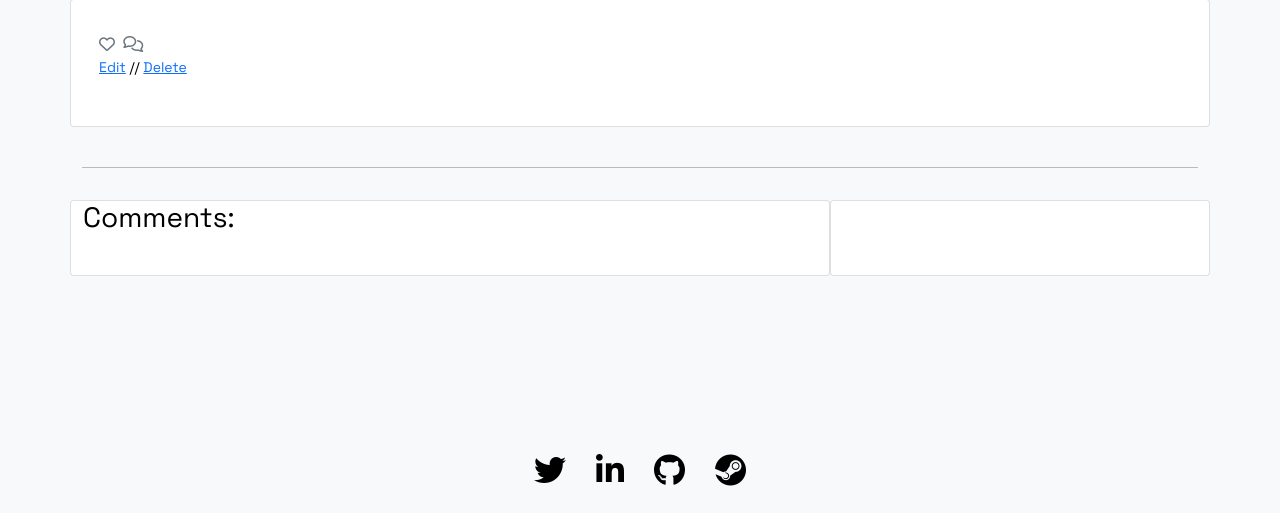
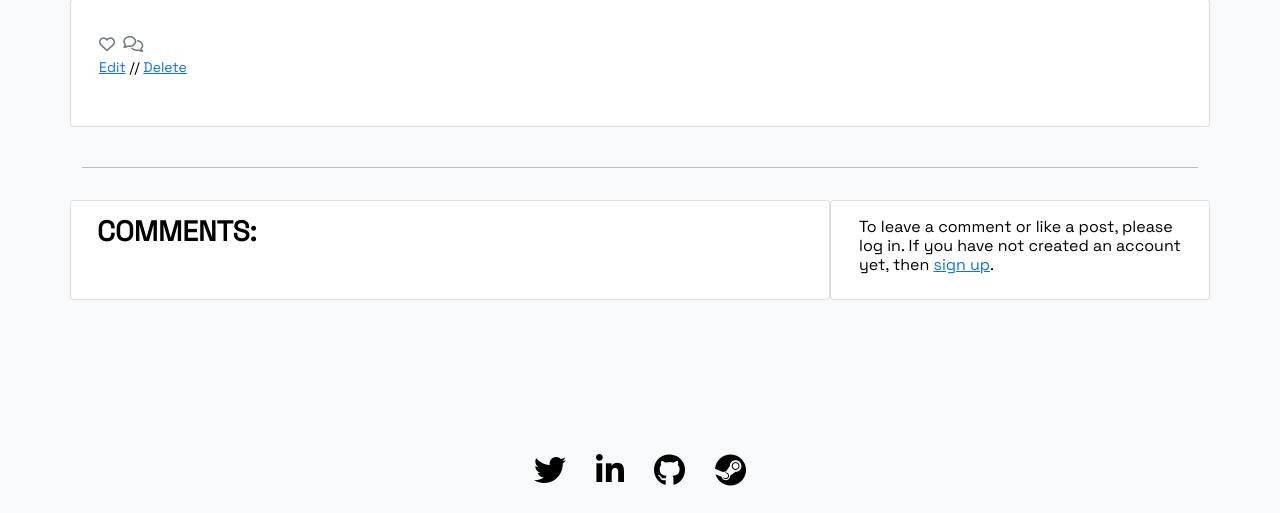
Before and after one commit to jrdnbrkfld/gamernetic, a Django app: template templates/post_detail.html in a window 1280 px wide. Shown: the part 233-746 px from the top of the page. Run offline with Django 4.2, Linux system fonts and the light colour scheme; the template is opened without the code that fills it, so the values that code supplies are empty; some libraries are stand-ins or nearby versions.

Commit message:
add link to sign up page in empty comments box

```diff
--- a/templates/post_detail.html
+++ b/templates/post_detail.html
@@ -82,7 +82,9 @@
     </div>
     <div class="row">
         <div class="col-md-8 card mb-4  mt-3 ">
-            <h3>Comments:</h3>
+            <div style="padding: 10px;">
+                <h3 class="post-title fw-bolder m-1 text-uppercase">Comments:</h3>
+            </div>
             <div class="card-body">
                 {% for comment in comments %}
                 <div class="comments" style="padding: 10px;">
@@ -113,6 +115,10 @@
                     {% csrf_token %}
                     <button type="submit" class="btn btn-signup right mt-3" id="button">Submit &raquo;</button>
                 </form>
+                {% else %}
+                <h6>To leave a comment or like a post, please log in. If you have not created an account yet, then <a
+                        class="link text-decoration-underline" id="comment-signup" href="{{ signup_url }}">sign up</a>.
+                </h6>
                 {% endif %}
                 {% endif %}
             </div>
```
